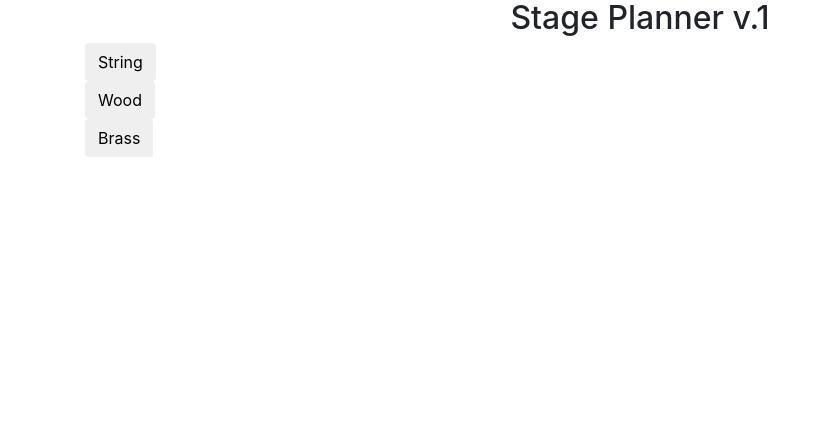
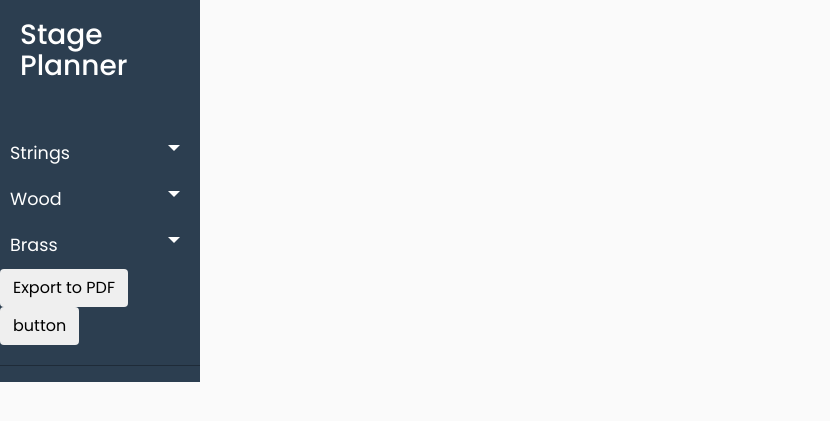
Before and after one commit to JacekDwojakPL/stage-planner, a Flask app: template templates/index.html in a window 1280 px wide. Shown: the top 421 px of the page, without its empty margins (0-830 px from the left). Run offline with Flask 2, Linux system fonts and the light colour scheme; the template is opened without the code that fills it: most values are stand-ins (such as "Sample title", 1, 10 or a date in 2020); some libraries are stand-ins or nearby versions.

Commit message:
new layout

```diff
--- a/application.py
+++ b/application.py
@@ -19,3 +19,9 @@ def instrument():
     db.execute(query)
     rows = db.fetchall()
     return(jsonify(rows))
+
+@app.route("/export", methods=['POST'])
+def pdf_export():
+    data = request.form('data')
+    print(data)
+    return "succes"
--- a/first_row.csv
+++ b/first_row.csv
@@ -1,3 +1,4 @@
+25,25
 30,25
 35,25
 40,25
@@ -9,4 +10,3 @@
 70,25
 75,25
 80,25
-85,25
--- a/second_row.csv
+++ b/second_row.csv
@@ -1,3 +1,4 @@
+25,15
 30,15
 35,15
 40,15
@@ -9,4 +10,3 @@
 70,15
 75,15
 80,15
-85,15
--- a/static/script.js
+++ b/static/script.js
@@ -13,14 +13,14 @@ $.getJSON(Flask.url_for("instrument"), second_row_parameters)
                second_row_data = data
                });
 
-var radius = 15;
-var width = $("#main_container").width();
-var height = window.innerHeight - 15;
+var radius = 18;
+var width = 1280;
+var height = 720;
 
 var svgContainer = d3.select("#stage_view")
                              .append("svg")
                              .attr("width", width)
-                             .attr("height", 600)
+                             .attr("height", height)
                              .attr("class", "svg_background");
 
 
@@ -30,7 +30,7 @@ var linearScaleX = d3.scaleLinear()
                           .range([0, width]);
 var linearScaleY = d3.scaleLinear()
                           .domain([0,100])
-                          .range([0, 600]);
+                          .range([0, height]);
 
 var x_axis = d3.axisBottom().scale(linearScaleX);
 var y_axis = d3.axisRight().scale(linearScaleY);
@@ -143,6 +143,19 @@ function wind(id)
     var tbn = {ilosc: $("#tbn").val().length > 0 ?  parseInt($("#tbn").val(), 10) : 0, id: "tbn", row: "second"};
     var tb = {ilosc: $("#tb").val().length > 0 ?  parseInt($("#tb").val(), 10) : 0, id: "tb", row: "second"};
 
+    var cr_first = {ilosc: 0, id: "cr", row: "first"};
+    var cr_second = {ilosc: 0, id: "cr", row: "second"};
+
+    if(cr.ilosc <= 2) {
+      cr_first.ilosc = cr.ilosc;
+    }
+    else if(cr.ilosc > 2) {
+      cr_first.ilosc = 2;
+      cr.ilosc -= 2;
+      cr_second.ilosc =  cr.ilosc;
+    }
+
+
     var data = [];
     var first_row_counter = 0;
     var second_row_counter = 0;
@@ -150,8 +163,8 @@ function wind(id)
     var rows = [];
     var first_row = [];
     var second_row = [];
-    first_row.push(fl, ob, tr);
-    second_row.push(cl, fg, tbn, tb);
+    first_row.push(cr_first, fl, ob, tr);
+    second_row.push(cr_second, cl, fg, tbn, tb);
     rows.push(first_row, second_row);
 
     for(row in rows) {
@@ -219,7 +232,18 @@ var dragged = d3.drag()
                     });
 
 
-function display_text(node)
-{
-  console.log(node);
+function export_pdf() {
+  var graph = $("svg");
+  var serializer = new XMLSerializer();
+  var svg = graph;
+  var output;
+  var url = Flask.url_for("export");
+  console.log(url);
+  output = serializer.serializeToString(svg);
+
+  $.POST("/export", {"new_data": output})
 }
+
+$("#button2").click(function () {
+  $.post("/export", {data:"hello"});
+});
--- a/static/styles.css
+++ b/static/styles.css
@@ -1,3 +1,173 @@
+/*
+    DEMO STYLE
+*/
+@import "https://fonts.googleapis.com/css?family=Poppins:300,400,500,600,700";
+
+
+body {
+    font-family: 'Poppins', sans-serif;
+    background: #fafafa;
+}
+
+p {
+    font-family: 'Poppins', sans-serif;
+    font-size: 1.1em;
+    font-weight: 300;
+    line-height: 1.7em;
+    color: #999;
+}
+
+a, a:hover, a:focus {
+    color: inherit;
+    text-decoration: none;
+    transition: all 0.3s;
+}
+
+.navbar {
+    padding: 15px 10px;
+    background: #fff;
+    border: none;
+    border-radius: 0;
+    margin-bottom: 40px;
+    box-shadow: 1px 1px 3px rgba(0, 0, 0, 0.1);
+}
+
+.navbar-btn {
+    box-shadow: none;
+    outline: none !important;
+    border: none;
+}
+
+.line {
+    width: 100%;
+    height: 1px;
+    border-bottom: 1px dashed #ddd;
+    margin: 40px 0;
+}
+
+/* ---------------------------------------------------
+    SIDEBAR STYLE
+----------------------------------------------------- */
+.wrapper {
+    display: flex;
+    align-items: stretch;
+}
+
+#sidebar {
+    min-width: 200px;
+    max-width: 200px;
+    background: #2C3E50;
+    color: #fff;
+    transition: all 0.3s;
+}
+
+#sidebar.active {
+    margin-left: -250px;
+}
+
+#sidebar .sidebar-header {
+    padding: 20px;
+    background: #2C3E50;
+}
+
+#sidebar ul.components {
+    padding: 20px 0;
+    border-bottom: 1px solid #1F2B38;
+}
+
+#sidebar ul p {
+    color: #fff;
+    padding: 10px;
+}
+
+#sidebar ul li a {
+    padding: 10px;
+    font-size: 1.1em;
+    display: block;
+}
+#sidebar ul li a:hover {
+    color: #E74C3C;
+    background: #ECF0F1;
+}
+
+#sidebar ul li.active > a, a[aria-expanded="true"] {
+    color: #fff;
+    background: #2C3E50;
+}
+
+
+a[data-toggle="collapse"] {
+    position: relative;
+}
+
+a[aria-expanded="false"]::before, a[aria-expanded="true"]::before {
+    content: url("./images/triangle-down.svg");
+    display: block;
+    position: absolute;
+    right: 20px;
+    font-family: "Glyphicons Halflings";
+    font-size: 0.6em;
+}
+a[aria-expanded="true"]::before {
+    content: url("./images/triangle-up.svg");
+}
+
+
+ul ul a {
+    font-size: 0.9em !important;
+    padding-left: 30px !important;
+    background: #6d7fcc;
+}
+
+ul.CTAs {
+    padding: 20px;
+}
+
+ul.CTAs a {
+    text-align: center;
+    font-size: 0.9em !important;
+    display: block;
+    border-radius: 5px;
+    margin-bottom: 5px;
+}
+
+a.download {
+    background: #fff;
+    color: #7386D5;
+}
+
+a.article, a.article:hover {
+    background: #6d7fcc !important;
+    color: #fff !important;
+}
+
+
+
+/* ---------------------------------------------------
+    CONTENT STYLE
+----------------------------------------------------- */
+#content {
+    padding: 20px;
+    min-height: 100vh;
+    transition: all 0.3s;
+}
+
+/* ---------------------------------------------------
+    MEDIAQUERIES
+----------------------------------------------------- */
+@media (max-width: 768px) {
+    #sidebar {
+        margin-left: -250px;
+    }
+    #sidebar.active {
+        margin-left: 0;
+    }
+    #sidebarCollapse span {
+        display: none;
+    }
+}
+
+
 .active {
   stroke: #000;
   stroke-width: 2px;
@@ -14,19 +184,19 @@
 }
 
 .fl {
-  fill: #1F9C8B
+  fill: #96526B;
 }
 
 .cl {
-  fill: #76BF72;
+  fill: #D17869;
 }
 
 .ob {
-  fill: #FFDF4F;
+  fill: #EBAD60;
 }
 
 .fg {
-  fill: #E8501F;
+  fill: #F5CF66;
 }
 
 .instrument_name {
@@ -34,16 +204,19 @@
   font-size: 12px;
 }
 
+.cr {
+  fill: #8BAB8D;
+}
 .tr {
-  fill: #BEEB9F;
+  fill: #FFD34E;
 }
 
 .tbn {
-  fill: #79BD8F;
+  fill: #DB9E36;
 }
 
 .tb {
-  fill: #00A388;
+  fill: #BD4932;
 }
 
 
--- a/templates/index.html
+++ b/templates/index.html
@@ -6,57 +6,47 @@
   <meta http-equiv="U-XA-Compatible" content="IE-Edge"/>
   <link href="{{ url_for('static', filename='bootstrap.min.css') }}" rel="stylesheet"/>
   <link href="{{ url_for('static', filename='styles.css') }}" rel="stylesheet"/>
-  <title>Stage Planner v.1</title>
+  <title>Stage Planner</title>
 </head>
+
 <body>
-  <div class="container" id="main_container">
-    <header class="text-center">
-      <h2>Stage Planner v.1</h2>
-    </header>
 
-<div class="row">
-    <div class="col-1">
-      <button class="btn btn-default" type="button" data-toggle="collapse" data-target="#string_collapse" aria-expanded="false" aria-controls="string_collapse">
-        String
-      </button>
-      <div class="collapse" id="string_collapse">
-        <form>
-          <input type="text" class="form-control" id="vn1" placeholder="VN I" onkeyup="createLayout(this.id)">
-          <input type="text" class="form-control" id="vn2" placeholder="VN II" onkeyup="createLayout(this.id)">
-          <input type="text" class="form-control" id="vla" placeholder="VLA" onkeyup="createLayout(this.id)">
-          <input type="text" class="form-control" id="vc" placeholder="VC" onkeyup="createLayout(this.id)">
-          <input type="text" class="form-control" id="cb" placeholder="CB" onkeyup="createLayout(this.id)">
-        </form>
+
+<div class="wrapper" id="root_container">
+
+  <nav id="sidebar">
+    <div class="sidebar-header">
+      <h3>Stage Planner</h3>
     </div>
-
-      <button class="btn btn-default" type="button" data-toggle="collapse" data-target="#wood_collapse" aria-expanded="false" aria-controls="wood_collapse">
-        Wood
-      </button>
-      <div class="collapse" id="wood_collapse">
-        <form>
-          <input type="text" class="form-control" id="fl" placeholder="FL" onkeyup="wind(this.id)">
-          <input type="text" class="form-control" id="ob" placeholder="OB" onkeyup="wind(this.id)">
-          <input type="text" class="form-control" id="cl" placeholder="CL" onkeyup="wind(this.id)">
-          <input type="text" class="form-control" id="fg" placeholder="FG" onkeyup="wind(this.id)">
-        </form>
-      </div>
-
-      <button class="btn btn-default" type="button" data-toggle="collapse" data-target="#brass_collapse" aria-expanded="false" aria-controls="brass_collapse">
-        Brass
-      </button>
-      <div class="collapse" id="brass_collapse">
-        <form>
+    <ul class="list-unstyled components">
+      <li><a href="#string_submenu" data-toggle="collapse" aria-expanded="false">Strings</a></li>
+        <ul class="collapse list-unstyled" id="string_submenu">
+          <li><input type="text" id="vn1" class="form-control" placeholder="VN I" onkeyup="createLayout(this.id)"></li>
+          <li><input type="text" id="vn2" class="form-control" placeholder="VN II" onkeyup="createLayout(this.id)"></li>
+          <li><input type="text" id="vla" class="form-control" placeholder="VLA" onkeyup="createLayout(this.id)"></li>
+          <li><input type="text" id="vc" class="form-control" placeholder="VC" onkeyup="createLayout(this.id)"></li>
+          <li><input type="text" id="cb" class="form-control" placeholder="CB" onkeyup="createLayout(this.id)"></li>
+        </ul>
+        <li><a href="#wood_submenu" data-toggle="collapse" aria-expanded="false">Wood</a></li>
+          <ul class="collapse list-unstyled" id="wood_submenu">
+            <li><input type="text" class="form-control" id="fl" placeholder="FL" onkeyup="wind(this.id)"></li>
+            <li><input type="text" class="form-control" id="cl" placeholder="CL" onkeyup="wind(this.id)"></li>
+            <li><input type="text" class="form-control" id="ob" placeholder="OB" onkeyup="wind(this.id)"></li>
+            <li><input type="text" class="form-control" id="fg" placeholder="FG" onkeyup="wind(this.id)"></li>
+          </ul>
+          <li><a href="#brass_submenu" data-toggle="collapse" aria-expanded="false">Brass</a></li>
+            <ul class="collapse list-unstyled" id="brass_submenu">
               <input type="text" class="form-control" id="cr" placeholder="CR" onkeyup="wind(this.id)">
               <input type="text" class="form-control" id="tr" placeholder="TR" onkeyup="wind(this.id)">
               <input type="text" class="form-control" id="tbn" placeholder="TBN" onkeyup="wind(this.id)">
               <input type="text" class="form-control" id="tb" placeholder="TB" onkeyup="wind(this.id)">
-        </form>
-      </div>
+            </ul>
+            <li><button class="btn btn-default" type="button" onclick="export_pdf()">Export to PDF</button></li>
+            <li><button class="btn btn-default" type="button" id="button2">button</button></li>
+    </ul>
+  </nav>
 
-    </div>
-    <div class="col-11" id="stage_view"></div>
-  </div>
-
+  <div id="stage_view"></div>
 </div>
 
 <script src="{{ url_for('static', filename='jquery-3.2.1.min.js') }}"  type="text/javascript"></script>
```
Also changed, not shown: data.db, static/images/triangle-down.svg (added), static/images/triangle-up.svg (added). Lines whose indentation alone changed are shown as unchanged.
